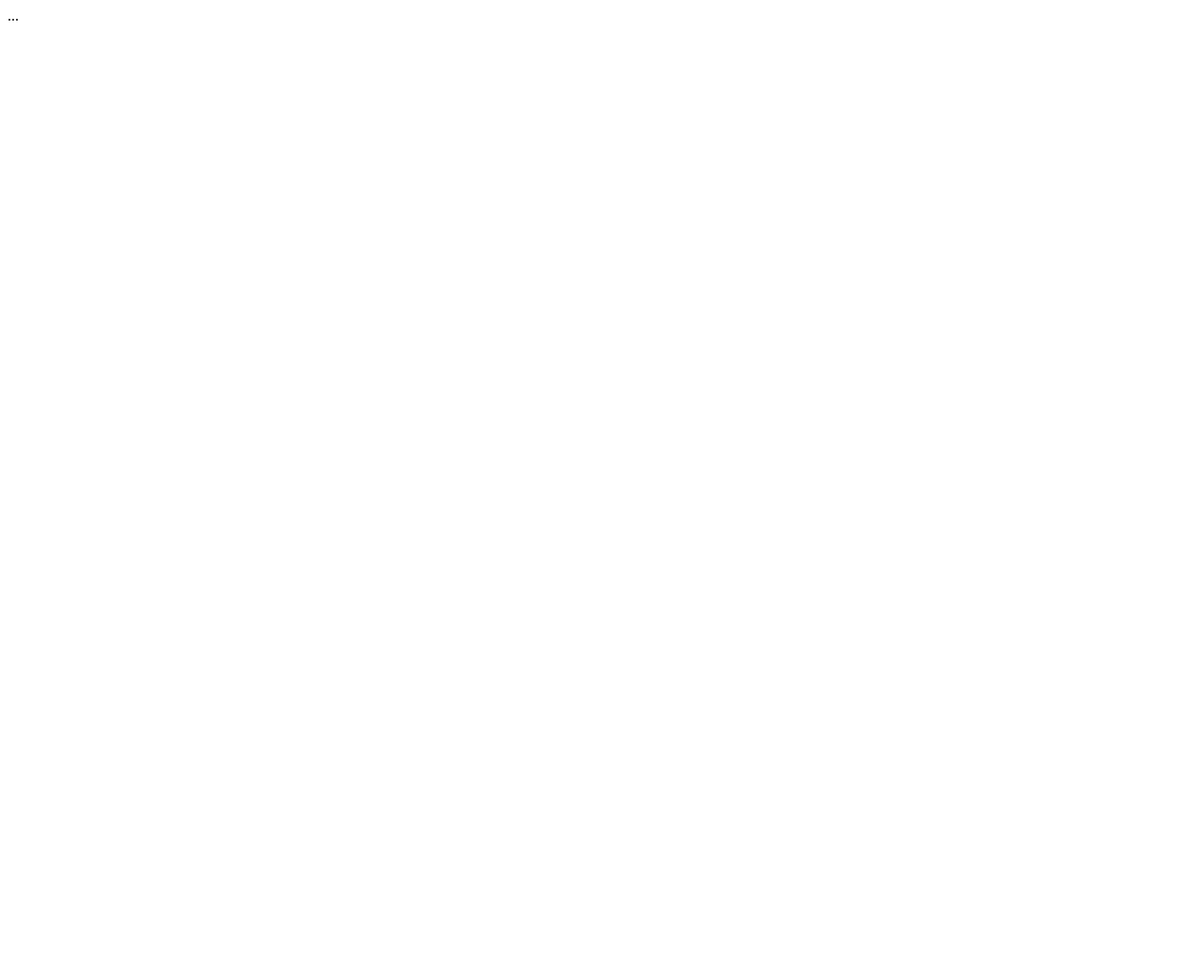
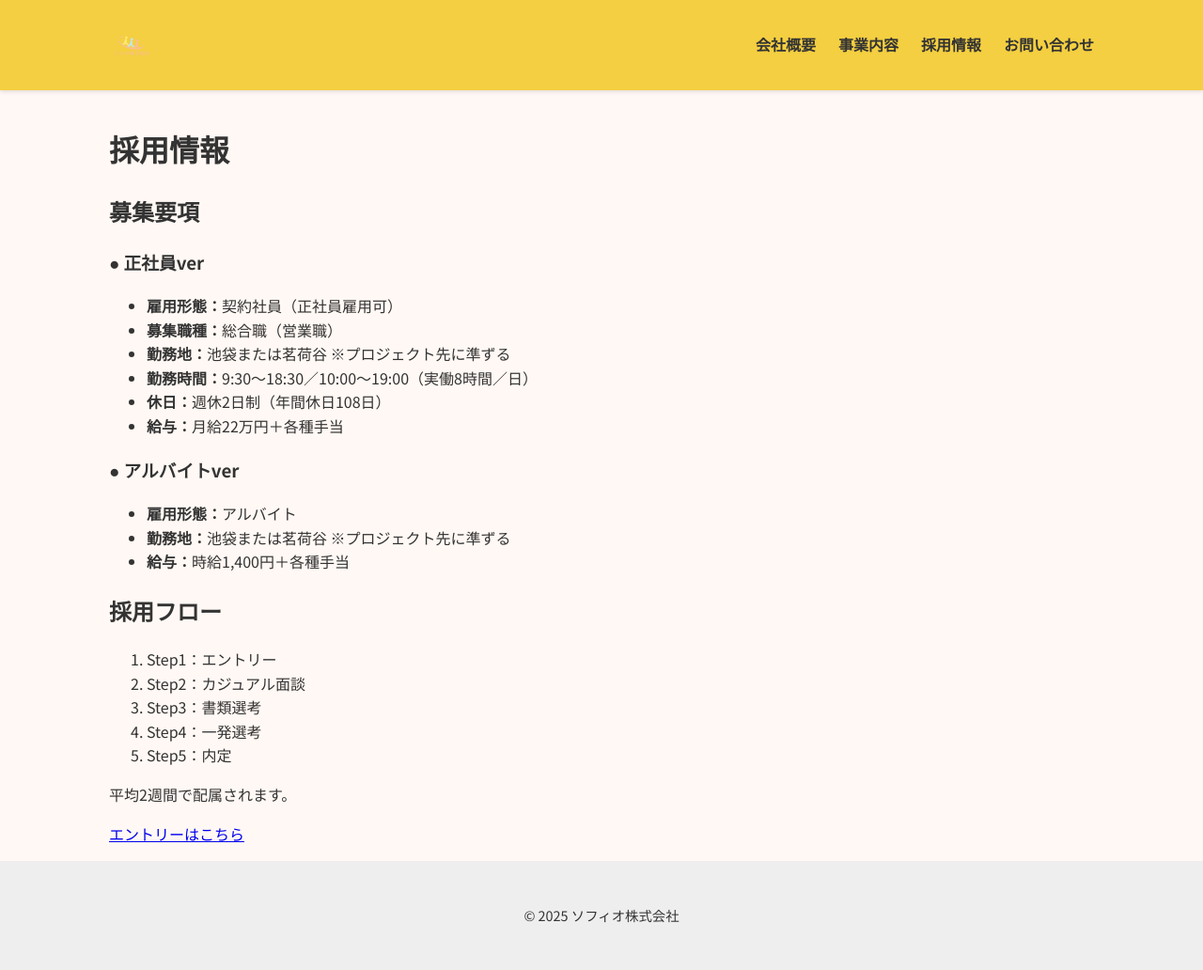
Before and after one commit to orimo-keieikikaku/sofio-website, a plain HTML site: page recruit.html in a window 1280 px wide. Shown: the whole page at 94% size. Before the commit the page ends 800 px from the top, so only its background shows below. Drawn offline with Linux system fonts and the light colour scheme.

Commit message:
Update recruit.html

```diff
--- a/recruit.html
+++ b/recruit.html
@@ -1 +1,71 @@
-...
+
+<!DOCTYPE html>
+<html lang="ja">
+<head>
+  <meta charset="UTF-8" />
+  <meta name="viewport" content="width=device-width, initial-scale=1.0" />
+  <title>採用情報 | ソフィオ株式会社</title>
+  <link rel="preconnect" href="https://fonts.googleapis.com">
+  <link rel="preconnect" href="https://fonts.gstatic.com" crossorigin>
+  <link href="https://fonts.googleapis.com/css2?family=Noto+Sans+JP:wght@400;700&display=swap" rel="stylesheet">
+  <link rel="stylesheet" href="css/style.css" />
+</head>
+<body>
+  <header class="site-header">
+    <div class="container header-inner">
+      <img src="img/logo.png" alt="ソフィオ株式会社ロゴ" class="logo-img" />
+      <nav>
+        <ul class="nav-links">
+          <li><a href="about.html">会社概要</a></li>
+          <li><a href="services.html">事業内容</a></li>
+          <li><a href="recruit.html">採用情報</a></li>
+          <li><a href="contact.html">お問い合わせ</a></li>
+        </ul>
+      </nav>
+    </div>
+  </header>
+  <main class="container">
+    <h1>採用情報</h1>
+
+    <section class="job-info">
+      <h2>募集要項</h2>
+      <h3>● 正社員ver</h3>
+      <ul>
+        <li><strong>雇用形態：</strong>契約社員（正社員雇用可）</li>
+        <li><strong>募集職種：</strong>総合職（営業職）</li>
+        <li><strong>勤務地：</strong>池袋または茗荷谷 ※プロジェクト先に準ずる</li>
+        <li><strong>勤務時間：</strong>9:30～18:30／10:00～19:00（実働8時間／日）</li>
+        <li><strong>休日：</strong>週休2日制（年間休日108日）</li>
+        <li><strong>給与：</strong>月給22万円＋各種手当</li>
+      </ul>
+      <h3>● アルバイトver</h3>
+      <ul>
+        <li><strong>雇用形態：</strong>アルバイト</li>
+        <li><strong>勤務地：</strong>池袋または茗荷谷 ※プロジェクト先に準ずる</li>
+        <li><strong>給与：</strong>時給1,400円＋各種手当</li>
+      </ul>
+    </section>
+
+    <section class="recruit-flow">
+      <h2>採用フロー</h2>
+      <ol>
+        <li>Step1：エントリー</li>
+        <li>Step2：カジュアル面談</li>
+        <li>Step3：書類選考</li>
+        <li>Step4：一発選考</li>
+        <li>Step5：内定</li>
+      </ol>
+      <p>平均2週間で配属されます。</p>
+      <div class="cta-button-area">
+        <a href="entry-form.html" class="cta-button">エントリーはこちら</a>
+      </div>
+    </section>
+
+  </main>
+  <footer>
+    <div class="container">
+      <p>&copy; 2025 ソフィオ株式会社</p>
+    </div>
+  </footer>
+</body>
+</html>
```
